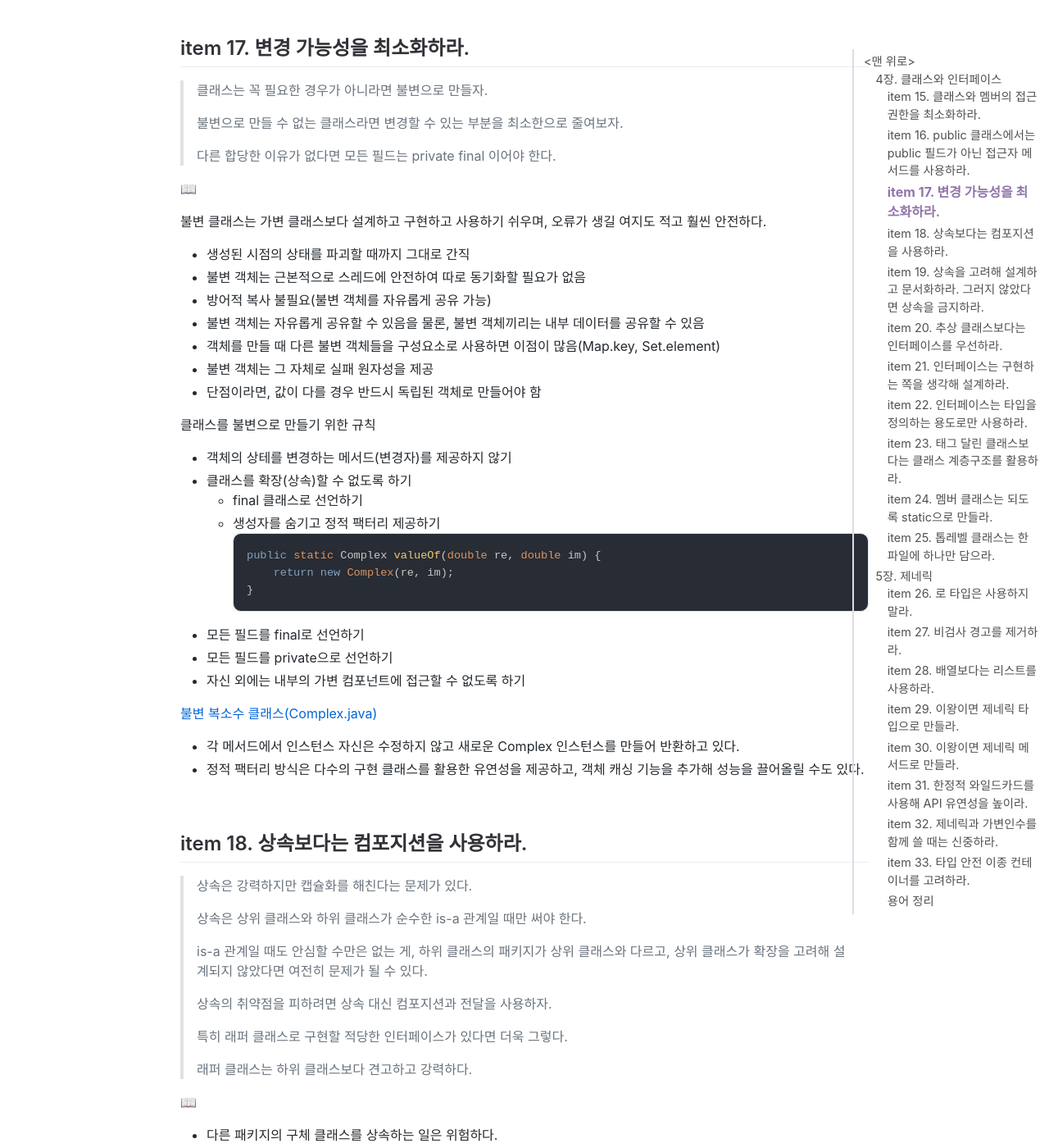
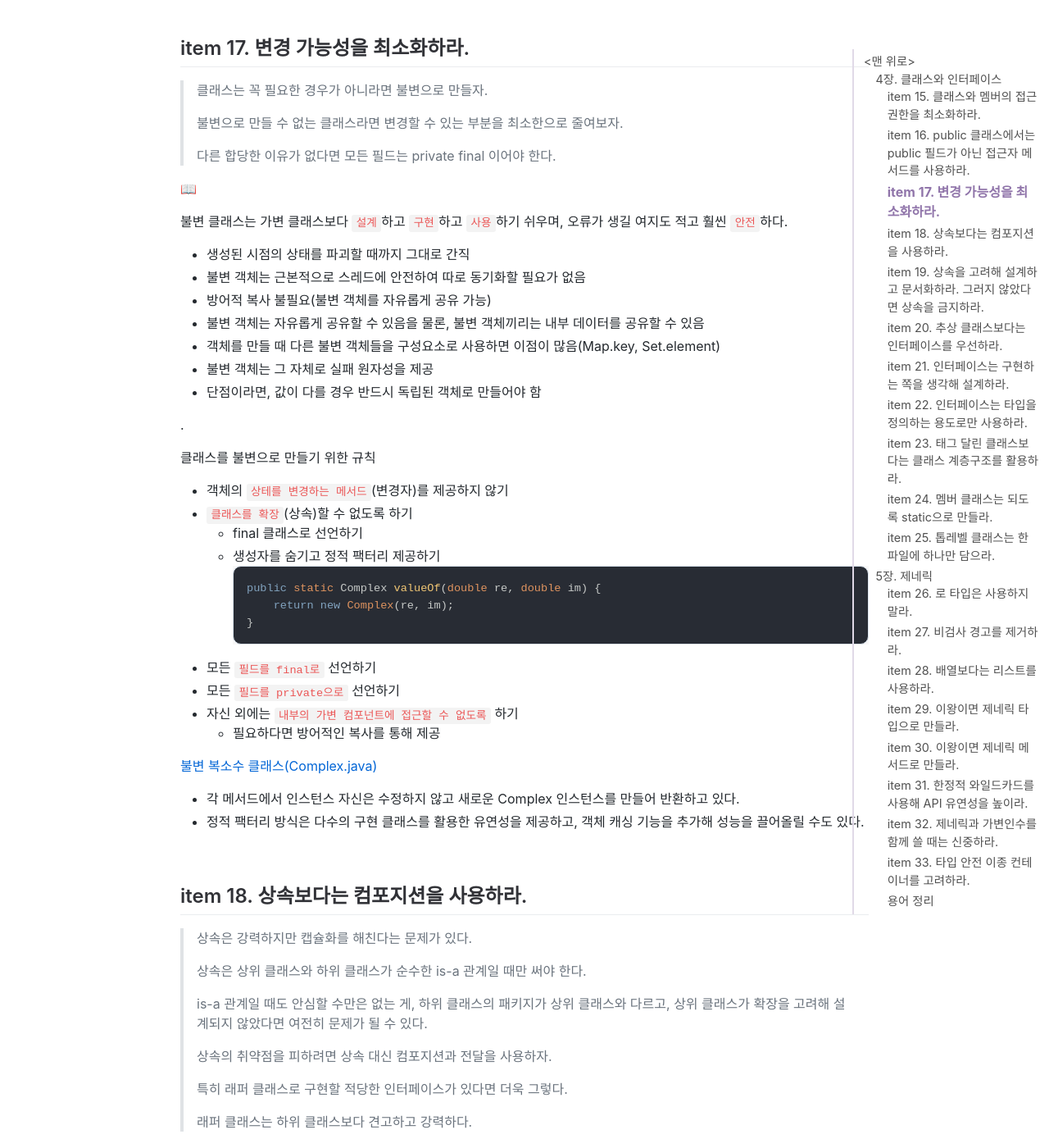
Before and after one commit to jihunparkme/jihunparkme.github.io, a Jekyll site: the page built from _posts/2023-04-22-Effective-Java-Class-Interface-Generics.md, in a window 1280 px wide and 1400 px high, scrolled down 2863 px. Shown: the whole window at 82% size. Built offline with Jekyll 4.4.1, drawn with Linux system fonts in a browser that asks for light colours; nearby versions of some CDN libraries; comment, search, counter and statistics services are not loaded.

Commit message:
[Effective Java] item 17. 변경 가능성을 최소화하라.

````diff
--- a/_posts/2023-04-22-Effective-Java-Class-Interface-Generics.md
+++ b/_posts/2023-04-22-Effective-Java-Class-Interface-Generics.md
@@ -109,7 +109,7 @@ featured-img: EFF_JAVA
 
 📖
 
-불변 클래스는 가변 클래스보다 설계하고 구현하고 사용하기 쉬우며, 오류가 생길 여지도 적고 훨씬 안전하다.
+불변 클래스는 가변 클래스보다 `설계`하고 `구현`하고 `사용`하기 쉬우며, 오류가 생길 여지도 적고 훨씬 `안전`하다.
 - 생성된 시점의 상태를 파괴할 때까지 그대로 간직
 - 불변 객체는 근본적으로 스레드에 안전하여 따로 동기화할 필요가 없음
 - 방어적 복사 불필요(불변 객체를 자유롭게 공유 가능)
@@ -118,10 +118,12 @@ featured-img: EFF_JAVA
 - 불변 객체는 그 자체로 실패 원자성을 제공
 - 단점이라면, 값이 다를 경우 반드시 독립된 객체로 만들어야 함
 
+.
+
 클래스를 불변으로 만들기 위한 규칙
 
-- 객체의 상테를 변경하는 메서드(변경자)를 제공하지 않기
-- 클래스를 확장(상속)할 수 없도록 하기
+- 객체의 `상테를 변경하는 메서드`(변경자)를 제공하지 않기
+- `클래스를 확장`(상속)할 수 없도록 하기
   - final 클래스로 선언하기
   - 생성자를 숨기고 정적 팩터리 제공하기
     ```java
@@ -129,9 +131,10 @@ featured-img: EFF_JAVA
         return new Complex(re, im);
     }
     ```
-- 모든 필드를 final로 선언하기
-- 모든 필드를 private으로 선언하기
-- 자신 외에는 내부의 가변 컴포넌트에 접근할 수 없도록 하기
+- 모든 `필드를 final로` 선언하기
+- 모든 `필드를 private으로` 선언하기
+- 자신 외에는 `내부의 가변 컴포넌트에 접근할 수 없도록` 하기
+  - 필요하다면 방어적인 복사를 통해 제공
 
 [불변 복소수 클래스(Complex.java)](https://github.com/WegraLee/effective-java-3e-source-code/blob/master/src/effectivejava/chapter4/item17/Complex.java)
 
````
